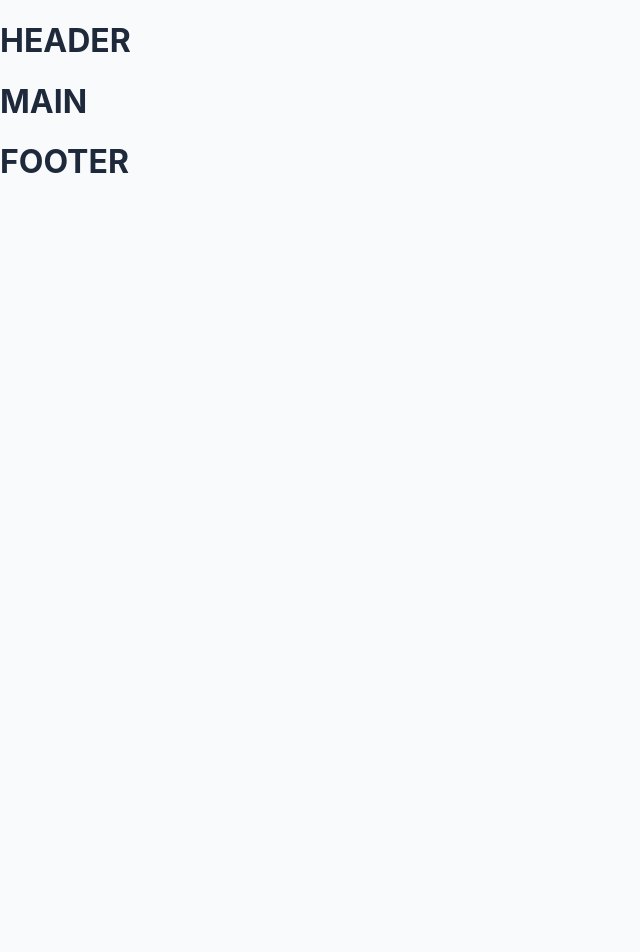
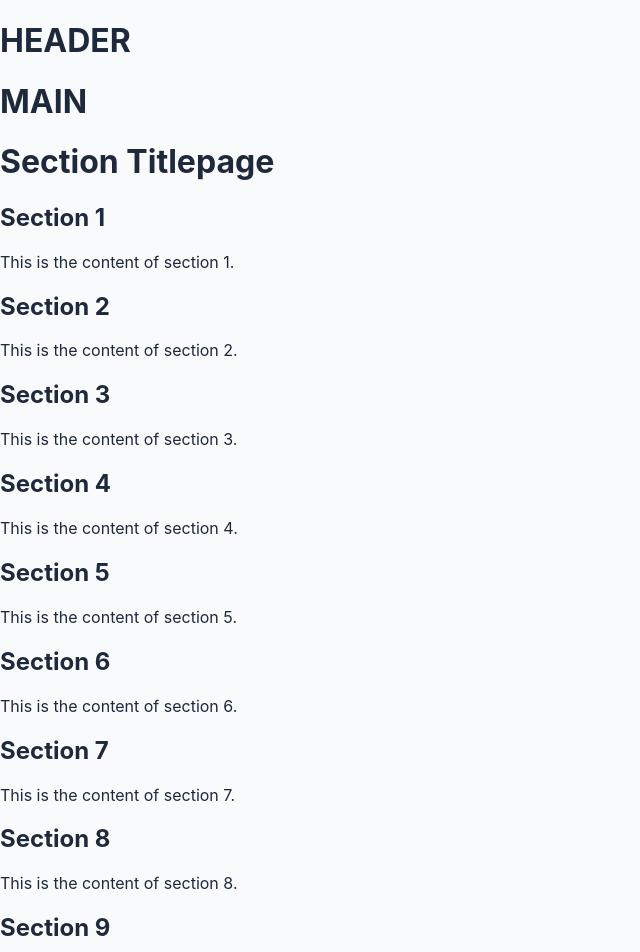
Before and after one commit to Floelly/KleiderspendenRegistrierung, a React (Vite) app: page / in a window 1280 px wide. Shown: the top 952 px of the page, without its empty margins (0-640 px from the left). Before the commit the page ends 800 px from the top, so only its background shows below. Built offline with nearby package versions, Linux system fonts and the light colour scheme.

Commit message:
introduced first section (Titlepage) & bugfix (all header tags)

```diff
--- a/src/components/layout/Content.jsx
+++ b/src/components/layout/Content.jsx
@@ -1,8 +1,21 @@
+import Section from "../ui/Section";
+import Titlepage from "../sections/Titlepage";
+
 export default function Main() {
-    //TODO: Add a header component
+  let sectionCounter = 0;
+
   return (
-    <header>
+    <main>
       <h1>MAIN</h1>
-    </header>
+      <Titlepage sectionNumber={++sectionCounter}></Titlepage>
+      <Section number={++sectionCounter}></Section>
+      <Section number={++sectionCounter}></Section>
+      <Section number={++sectionCounter}></Section>
+      <Section number={++sectionCounter}></Section>
+      <Section number={++sectionCounter}></Section>
+      <Section number={++sectionCounter}></Section>
+      <Section number={++sectionCounter}></Section>
+      <Section number={++sectionCounter}></Section>
+    </main>
   );
 }
--- a/src/components/layout/Footer.jsx
+++ b/src/components/layout/Footer.jsx
@@ -1,8 +1,8 @@
 export default function Footer() {
     //TODO: Add a header component
   return (
-    <header>
+    <footer>
       <h1>FOOTER</h1>
-    </header>
+    </footer>
   );
 }
--- /dev/null
+++ b/src/components/sections/Titlepage.jsx
@@ -0,0 +1,11 @@
+import Section from "../ui/Section";
+
+export default function Titlepage({sectionNumber}) {
+
+  return (
+    <>
+      <h1>Section Titlepage</h1>
+      <Section number={sectionNumber}></Section>
+    </>
+  );
+}
--- /dev/null
+++ b/src/components/ui/Section.jsx
@@ -0,0 +1,10 @@
+const Section = ({ number }) => {
+  return (
+    <section>
+      <h2>Section {number}</h2>
+      <p>This is the content of section {number}.</p>
+    </section>
+  );
+}
+
+export default Section;
```
